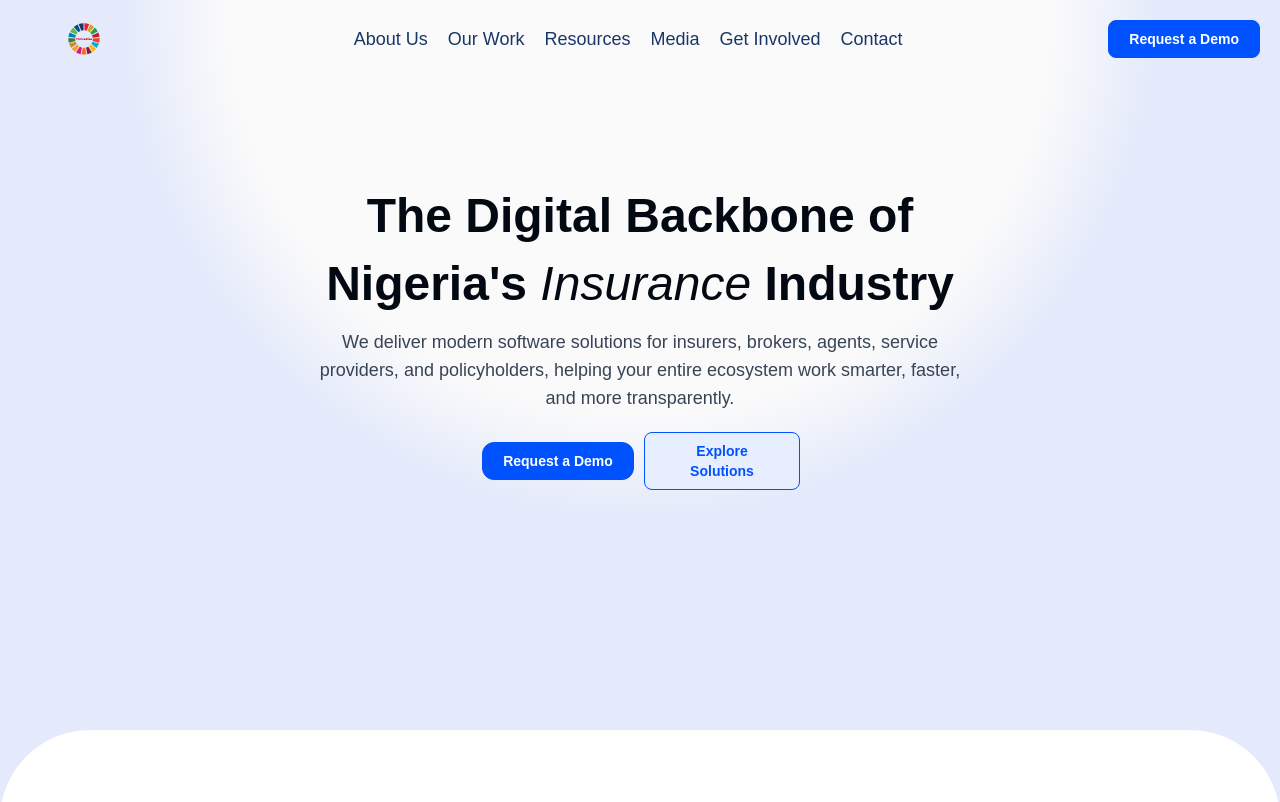
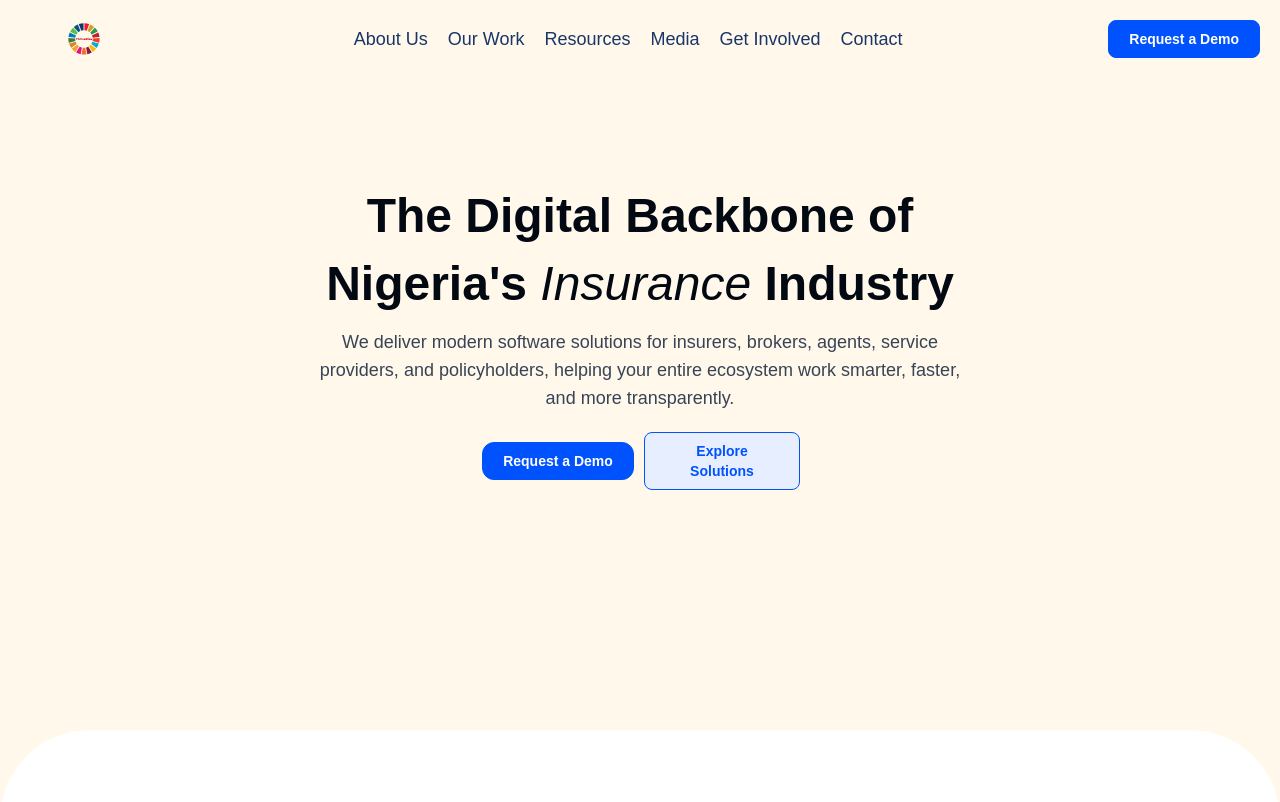
Before and after one commit to BrightTrump/thriverise, a Next.js app: page / in a window 1280 px wide. Shown: the top 802 px of the page. Built offline with nearby package versions, Linux system fonts and the light colour scheme; a web font is replaced by a local one.

Commit message:
add style

```diff
--- a/src/app/(website)/layout.tsx
+++ b/src/app/(website)/layout.tsx
@@ -7,7 +7,7 @@ export default function WebSiteLayout({
   children: React.ReactNode;
 }>) {
   return (
-    <main className="bg-[radial-gradient(circle_at_top,#FAFAFA_6%,#E4EAFB_8%)] sm:bg-[radial-gradient(circle_at_top,#FAFAFA_5%,#E4EAFB_15%)] lg:bg-[radial-gradient(circle_at_top,#FAFAFA_12%,#E4EAFB_15%)] 2xl:bg-[radial-gradient(circle_at_top,#FAFAFA_12%,#E4EAFB_50%)] overflow-hidden">
+    <main className="bg-[#FFF8EB]">
       <Header />
       {children}
       <Footer />
--- a/src/components/web-site/_shared/header/index.tsx
+++ b/src/components/web-site/_shared/header/index.tsx
@@ -9,10 +9,12 @@ export default function Header() {
   const pathName = usePathname();
 
   return (
-    <header className="container mx-auto py-5 px-5 z-20 sticky top-0 left-0 w-full">
+    <header className="container mx-auto py-5 px-5 z-20 sticky top-0 left-0 w-full bg-[#FFF8EB]">
       <div className="grid grid-flow-col justify-between lg:grid-cols-[auto_auto] items-center gap-8 lg:gap-16">
         {/* Logo */}
-        <Logo className="w-32" />
+        <Link href="/" target="_blank" className="grid whitespace-nowrap">
+          <Logo className="w-32" />
+        </Link>
 
         {/* Navigation  */}
         <Navigation />
```
